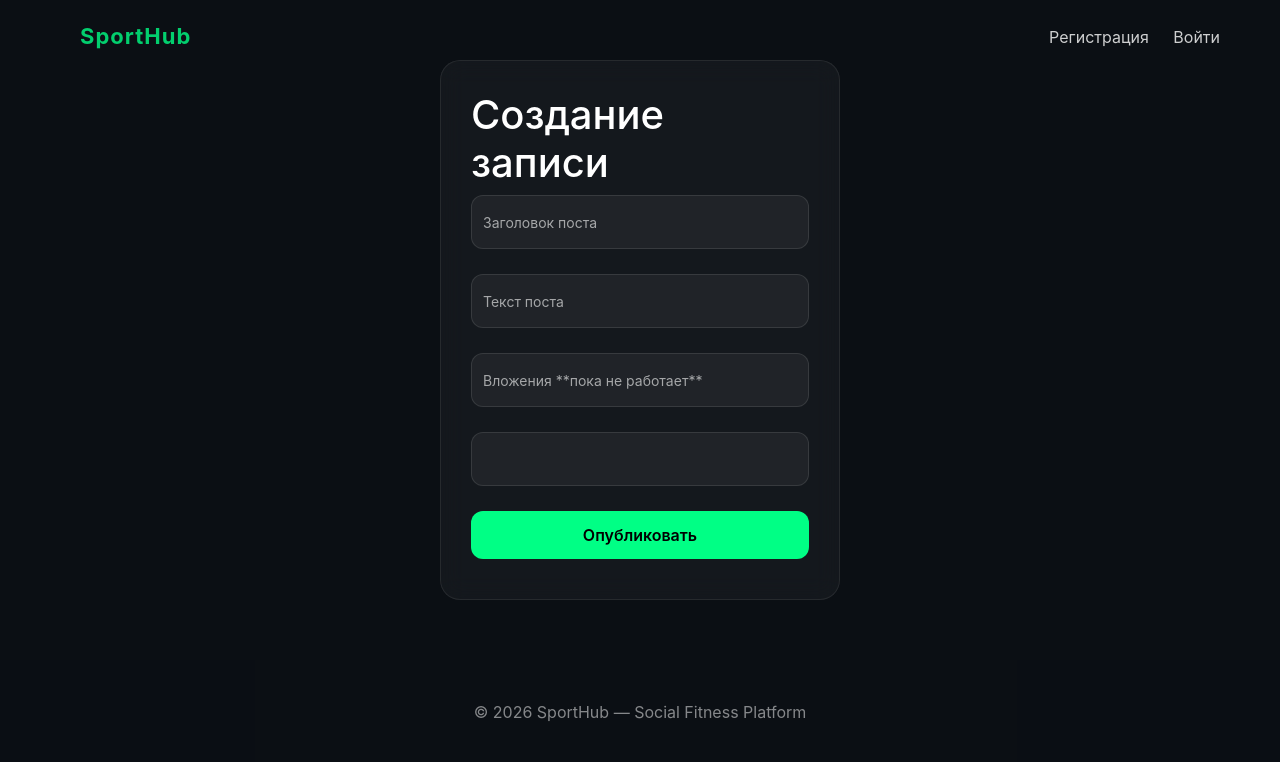
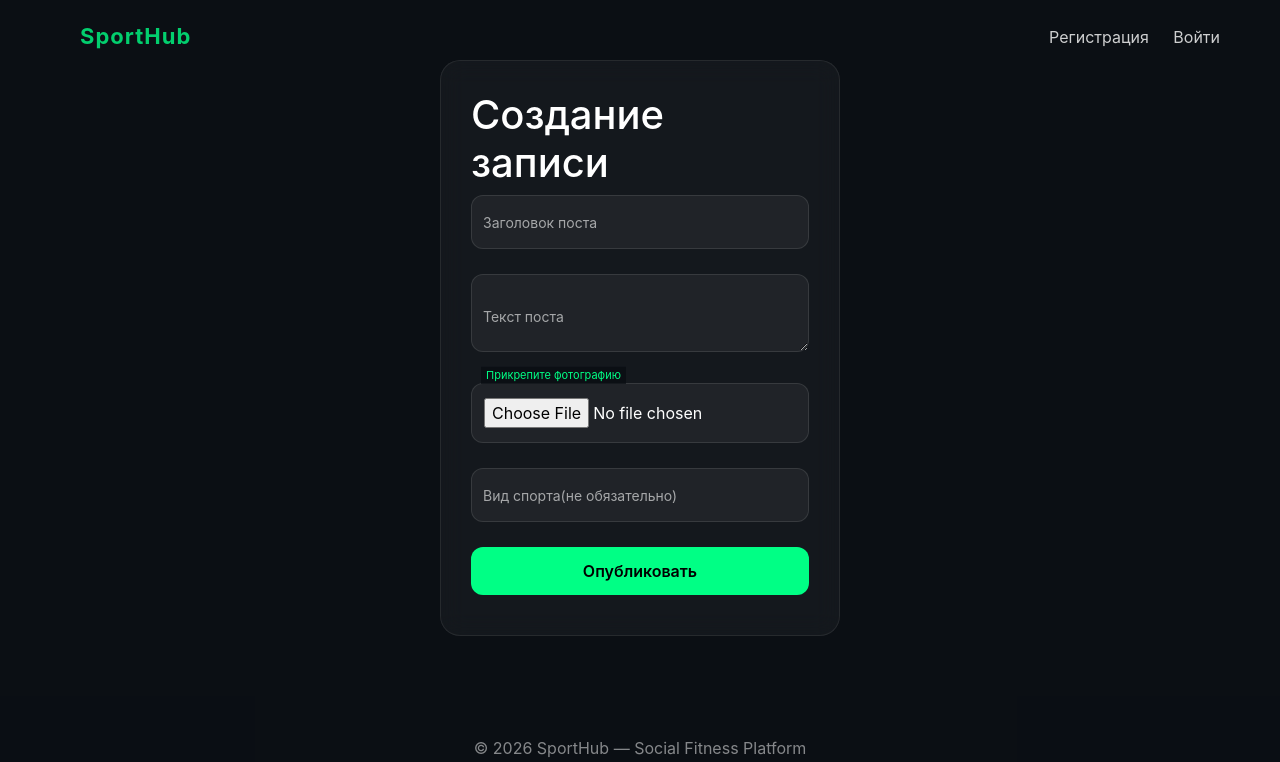
Before and after one commit to lghtlsss/SportHub, a Flask app: template main_app/templates/post_creation.html in a window 1280 px wide. Shown: the top 762 px of the page. Run offline with Flask 3, Linux system fonts and the light colour scheme; the template is opened without the code that fills it: values that come from a table or form of the project are taken from there, others are empty; some libraries are stand-ins or nearby versions.

Commit message:
post creation fix

```diff
--- a/main_app/forms/post_creation_form.py
+++ b/main_app/forms/post_creation_form.py
@@ -1,11 +1,13 @@
 from flask_wtf import FlaskForm
 from wtforms.validators import DataRequired
-from wtforms import SubmitField, StringField
+from wtforms import SubmitField, StringField, FileField, TextAreaField
+from flask_wtf.file import FileAllowed
 
 
 class PostCreation(FlaskForm):
     title = StringField('Заголовок поста', validators=[DataRequired()])
-    text = StringField('Текст поста', validators=[DataRequired()])
-    contents = StringField('Вложения **пока не работает**')
-    topic = StringField('Тема(не обязательно)')
+    text = TextAreaField('Текст поста', validators=[DataRequired()])
+    contents = FileField('Прикрепите фотографию',
+                         validators=[FileAllowed(['jpg', 'png', 'jpeg'], 'Только изображения (.jpg, .png, .jpeg)!')])
+    topic = StringField('Вид спорта(не обязательно)')
     submit = SubmitField('Опубликовать')
--- a/main_app/templates/post_creation.html
+++ b/main_app/templates/post_creation.html
@@ -34,7 +34,11 @@
         </div>
 
         <div class="form-group">
-            {{ form.topic(class="form-select") }}
+            {{ form.topic(class="form-input", placeholder=" ") }}
+            <label class="form-label">{{ form.topic.label.text }}</label>
+            {% for error in form.topic.errors %}
+                <div class="form-error">{{ error }}</div>
+            {% endfor %}
         </div>
 
         {{ form.submit(class="form-btn") }}
```
